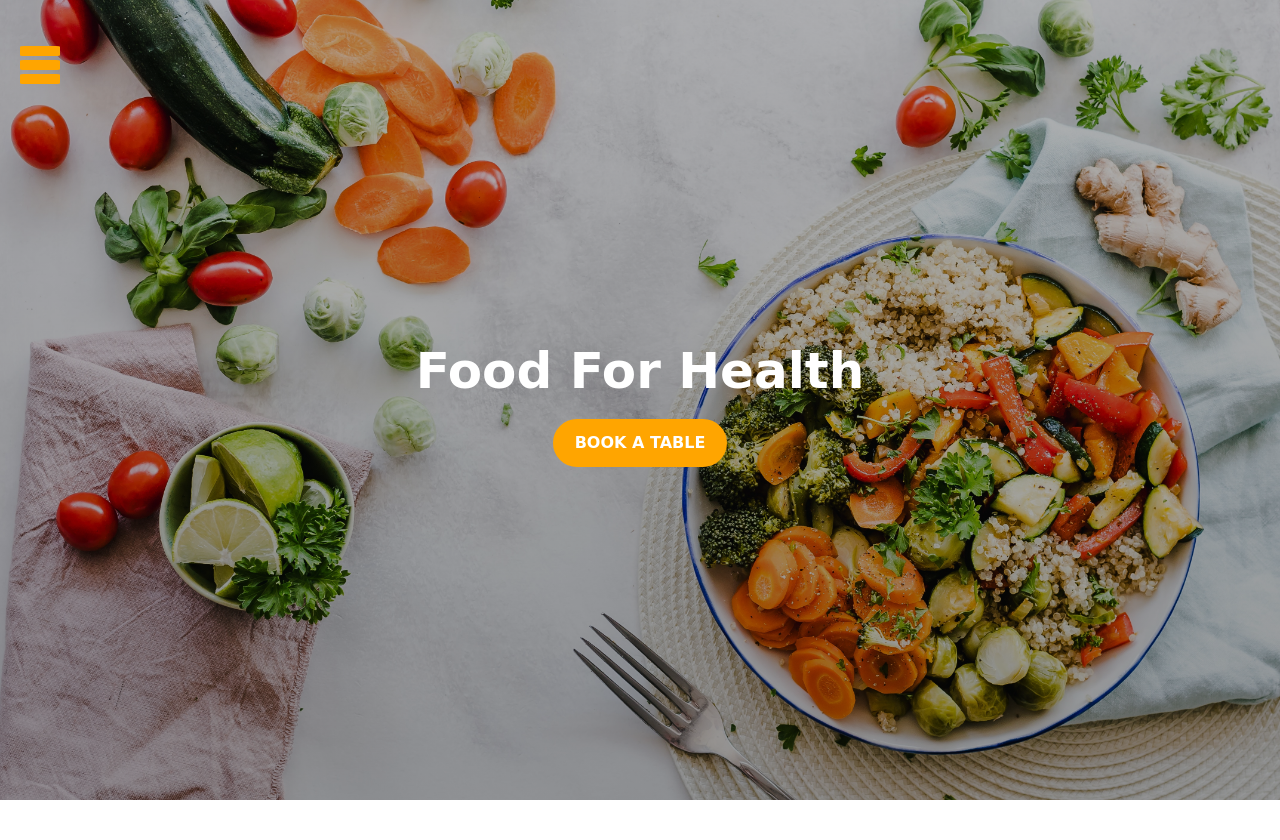
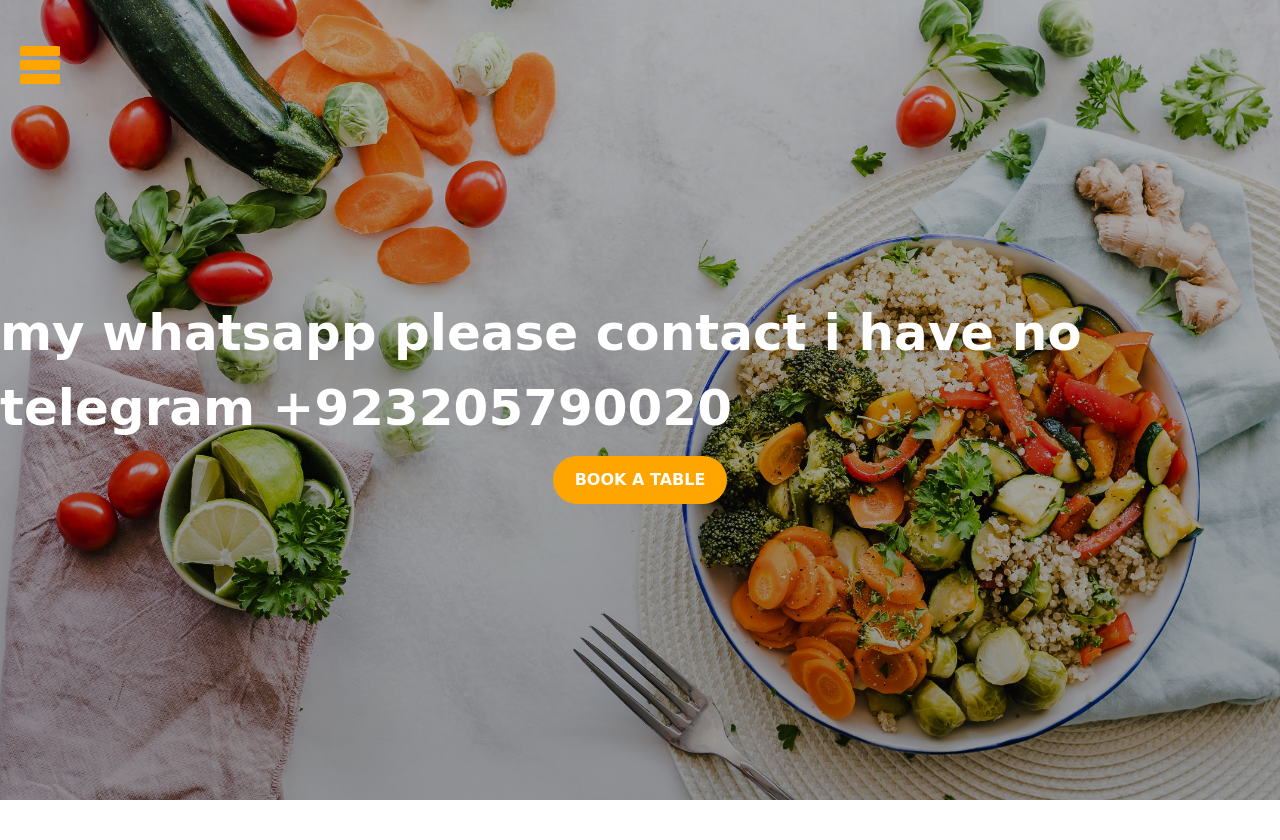
Before and after one commit to haseebashiqmernstack/restaurant, a PHP site: page / in a window 1280 px wide. Shown: the top 840 px of the page. Run offline with PHP 8.4, Linux system fonts and the light colour scheme; some libraries are stand-ins or nearby versions; some web fonts are replaced.

Commit message:
new Changing for thiland

```diff
--- a/index.php
+++ b/index.php
@@ -33,7 +33,8 @@
 
     <header class="header">
        <div class="hero">
-           <h1 class="title">Food For Health</h1>
+            <!-- <h1 class="title">Food For Health</h1> -->
+            <h1 class="title">my whatsapp please contact i have no telegram +923205790020</h1>
            <a href="#" class="hero-button pulsate">Book a table</a>
        </div>
     </header>
```
